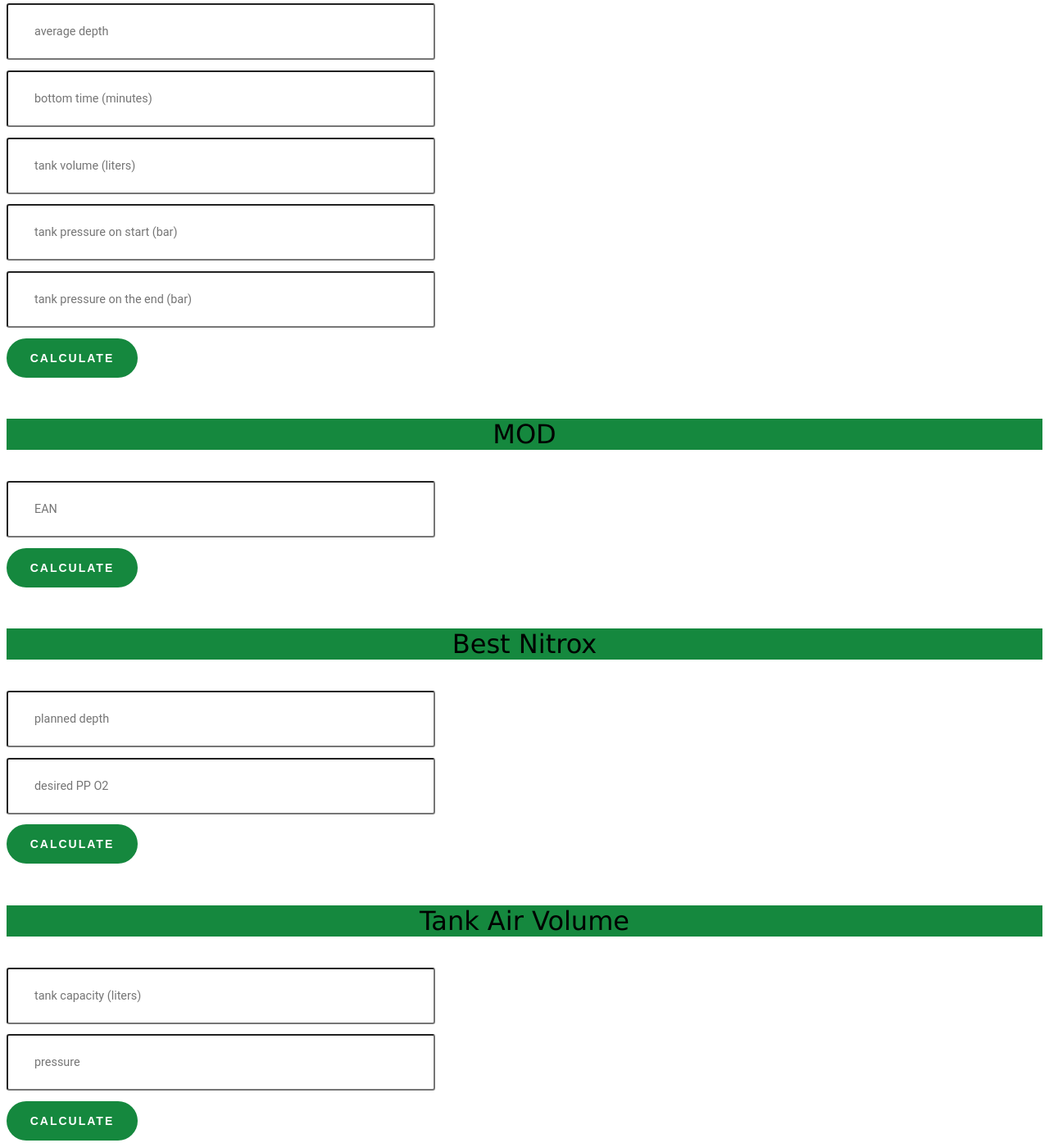
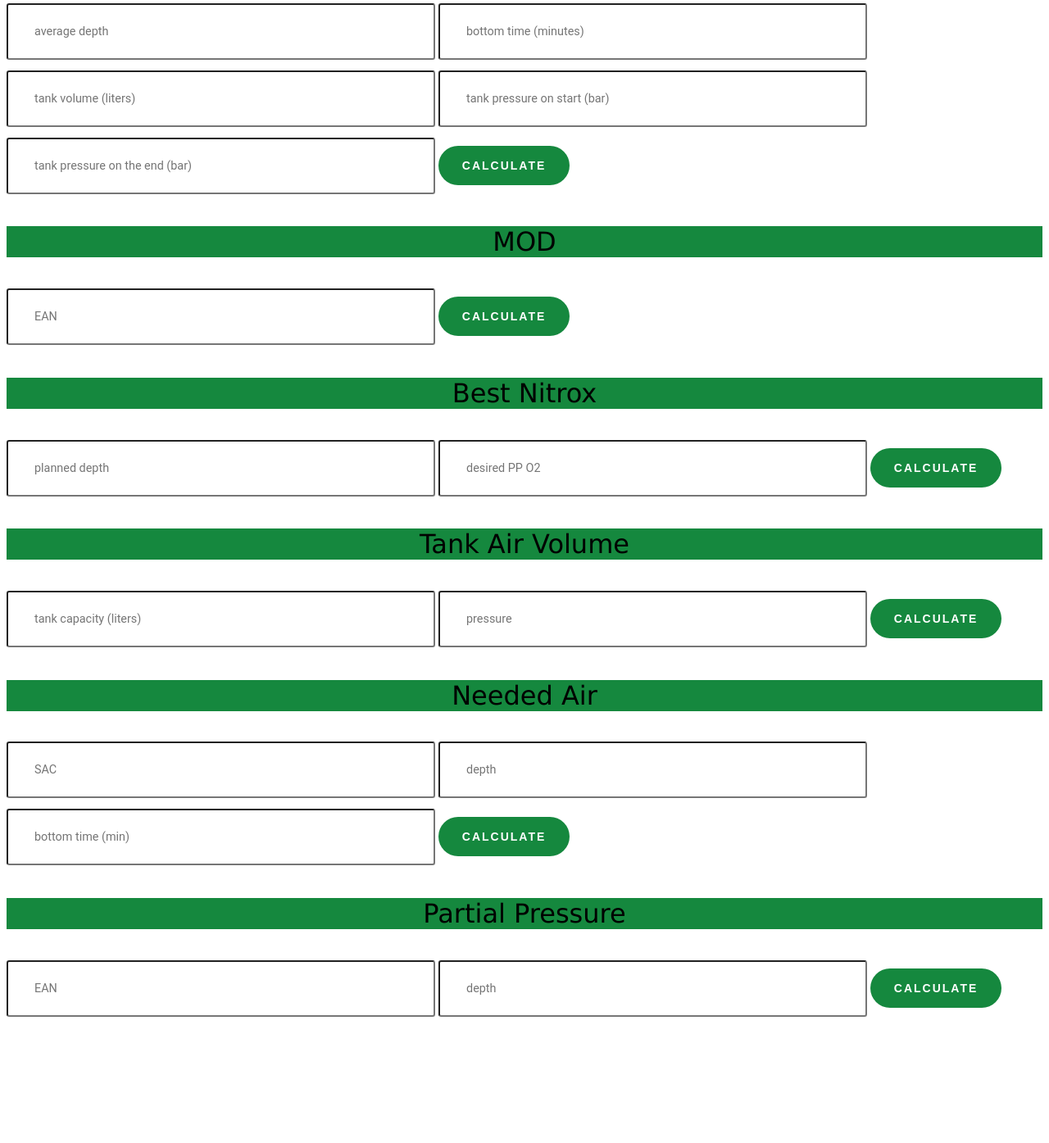
Before and after one commit to luc022/scuba_calculator, a plain HTML site: page index.html in a window 1280 px wide. Shown: the part 188-1583 px from the top of the page at 82% size. After the commit the page ends 1451 px from the top, so only its background shows below. Drawn offline with Linux system fonts and the light colour scheme.

Commit message:
Update index.html

```diff
--- a/index.html
+++ b/index.html
@@ -1,5 +1,6 @@
 <!DOCTYPE html>
 <html lang="en">
+
   <head>
     <meta charset="UTF-8">
     <meta http-equiv="X-UA-Compatible" content="IE=edge">
@@ -8,6 +9,7 @@
 
     <title>Scuba calculator</title>
   </head>
+
   <body>
     <header>
       <div class="title">
@@ -21,25 +23,24 @@
           SAC
         </div>
         <div class="wrapper">
-            <div>
+
           <input type="number" name="averageDepth" placeholder="average depth" size="14" required>
-            </div>
 
-            <div>
+
+
           <input type="number" name="bottomTime" placeholder="bottom time (minutes)" size="14" required>
-            </div>
 
-            <div>
+
+
           <input type="number" name="tankVolume" placeholder="tank volume (liters)" size="14" required>
-            </div>
 
-            <div>
+
+
           <input type="number" name="tankPressure" placeholder="tank pressure on start (bar)" size="14" required>
-            </div>
 
-            <div>
+
           <input type="number" name="leftAir" placeholder="tank pressure on the end (bar)" size="14" required>
-            </div>
+
 
           <button type="button" name="calculateSac">
             calculate
@@ -59,9 +60,9 @@
           MOD
         </div>
         <div class="wrapper">
-            <div>
-                <input type="number" name="nitrox" placeholder="EAN" size="14"  required>
-            </div>
+
+            <input type="number" name="nitrox" placeholder="EAN" size="14" required>
+
 
           <button type="button" name="calculateMod">
             calculate
@@ -83,19 +84,17 @@
         <div class="bestNitroxTitle">
           Best Nitrox
         </div>
+        <div class="wrapper">
 
-            <div>
           <input type="number" name="plannedDepth" placeholder="planned depth" size="14" required>
-            </div>
 
-            <div>
-                <input type="number" name="desiredPPO" placeholder= "desired PP O2" size="14" required>
-            </div>
+          <input type="number" name="desiredPPO" placeholder="desired PP O2" size="14" required>
+
 
         <button type="button" name="calculateBestNitrox">
           calculate
         </button>
-
+</div>
         <div class="output">
           <div class="nitroxResult">
 
@@ -108,45 +107,47 @@
         <div class="tankAirVolumeTitle">
           Tank Air Volume
         </div>
+<div class="wrapper">
 
-            <div>
           <input type="number" name="tankCapacity" placeholder="tank capacity (liters)" size="14" required>
-            </div>
 
-            <div>
+
+
           <input type="number" name="pressure" placeholder="pressure" size="14" required>
-            </div>
+
 
         <button type="button" name="calculateTankAirVolume">
           calculate
         </button>
+        </div>
         <div class="output">
           <div class="tankAirVolumeResult"></div>
         </div>
       </div>
 
-        </div>
+
 
       <div class="neededAir">
         <div class="neededAirTitle">
           Needed Air
         </div>
+<div class="wrapper">
 
-            <div>
           <input type="number" name="SAC" placeholder="SAC" size="14" required>
-            </div>
 
-            <div>
+
+
           <input type="number" name="depth" placeholder="depth" size="14" required>
-            </div>
 
-            <div>
+
+
           <input type="number" name="diveTime" placeholder="bottom time (min)" size="14" required>
-            </div>
+
 
         <button type="button" name="calculateNeededAir">
           calculate
         </button>
+        </div>
 
         <div class="output">
           <div class="neededAirResult">
@@ -159,18 +160,18 @@
         <div class="partialPressureTitle">
           Partial Pressure
         </div>
+<div class="wrapper">
 
-            <div>
           <input type="text" name="EAN" placeholder="EAN" size="14" required>
-            </div>
 
-            <div>
+
           <input type="text" name="depth2" placeholder="depth" size="14" required>
-            </div>
+
 
         <button type="button" name="calculatePartialPressure">
           calculate
         </button>
+        </div>
 
         <div class="output">
           <div class="partialPressureResult">
@@ -195,4 +196,5 @@
     <script type="text/javascript" src="neededAir.js"></script>
     <script type="text/javascript" src="partialPressure.js"></script>
   </body>
+
 </html>
```
Lines whose indentation alone changed are shown as unchanged.
